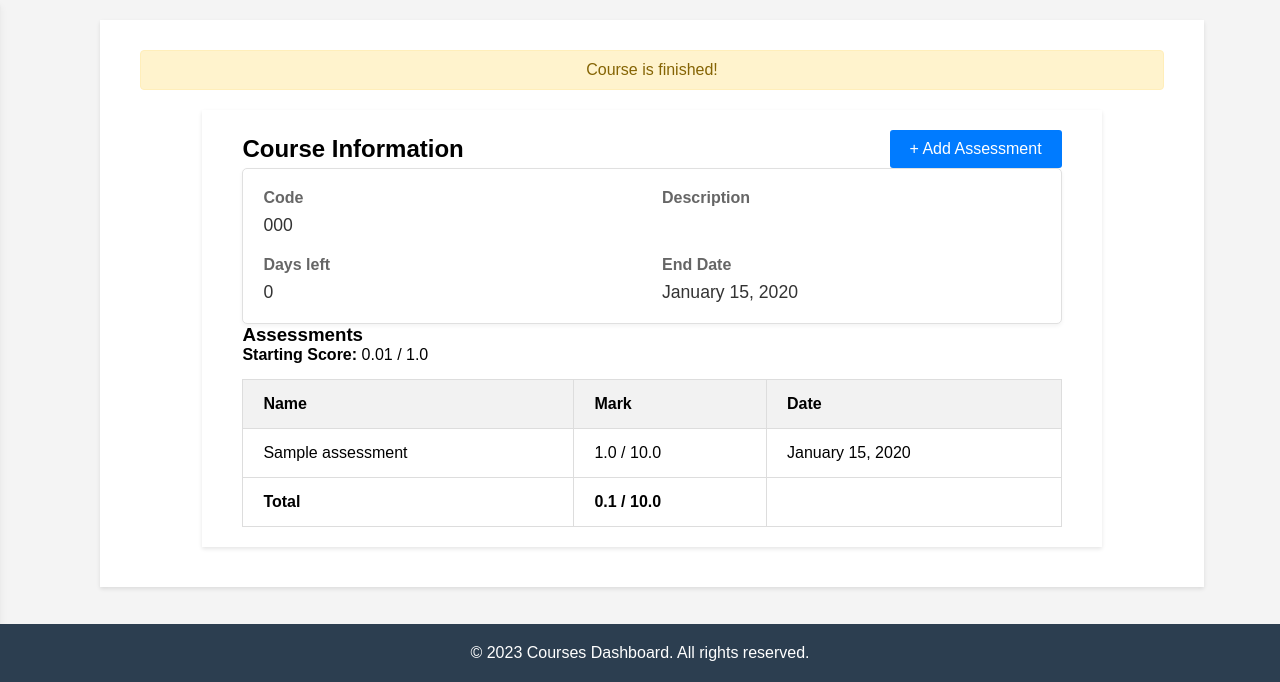
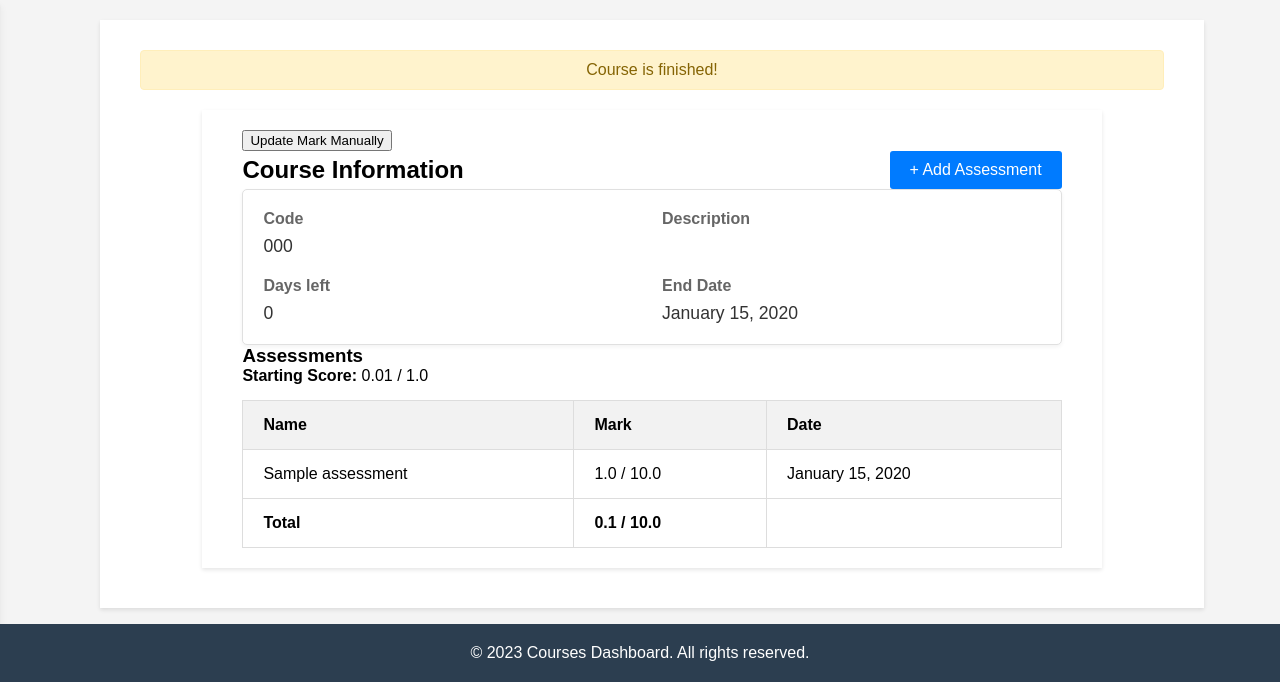
Before and after one commit to JoshuaChou10/GradeGenius, a Flask app: page /course/1 in a window 1280 px wide. Shown: the part 118-800 px from the top of the page. Run offline with Flask 3, Linux system fonts and the light colour scheme; a user stored in the database is signed in; tables that the repository leaves empty hold one stand-in row (values such as "Sample post").

Commit message:
Started manual mark update functionality

```diff
--- a/routes.py
+++ b/routes.py
@@ -200,6 +200,24 @@ def add_assessment(course_id):
     return render_template('add_assesment.html',course_id=course_id)
 
 
+@app.route('/course/<int:course_id>/update_grade', methods=["POST"])
+def udpate_grade(course_id):
+    course=None
+    new_grade=int(request.form.get('new_grade'))
+    if 'user_id' in session:
+        course=Course.query.get(course_id)
+        if not course:
+            return render_template("not_found.html")
+        course.grade=new_grade
+
+    else:
+        courses=session.get("temporary_courses",[])
+        for c in courses:
+            if c['id']==course_id:
+                c['grade']=new_grade
+        if not course:
+            return render_template("not_found.html")
+    return redirect(url_for('course_details',course_id=course_id))
 
 @app.route('/signup', methods=['POST', 'GET'])
 def signup():
--- a/templates/course_details.html
+++ b/templates/course_details.html
@@ -9,7 +9,7 @@
 {% endblock %}
 {% block header %}{{ course.name }} - {{course.grade |round(2)}}%{% endblock %}
 
-
+<button onclick="show()">Update Mark Manually</button>
 {% block content %}
 
     <!-- Notification Bar -->
@@ -20,8 +20,19 @@
     {% endif %}
 
 
-
+    <div id="update_grade" class="modal">
+        <!-- Modal content -->
+        <div class="modal-content">
+          <span class="close">&times;</span>
+          <form action="/course/{course.id}/update_grade" method="post">
+            <label for="new_grade">Enter Updated Grade:</label>
+            <input type="text" id="new_grade" name="new_grade" required>
+            <input type="submit" value="New Grade">
+          </form>
+        </div>
+      </div>
     <main>
+        <button onclick="show()">Update Mark Manually</button>
         <section class="course-details">
             <div class="section-header">
                 <h2>Course Information</h2>
@@ -83,3 +94,26 @@
         </section>
     </main>
 {% endblock %}
+
+          <script type="text/javascript">
+            // JavaScript to open the signup modal
+             function show() {
+              // Code to trigger the modal popup
+              var update_grade = document.getElementsById('update_grade');
+              update_grade.style.display = 'block';
+            }
+              // When the user clicks on <span> (x), close the modal
+    var span = document.getElementsByClassName("close")[0];
+    span.onclick = function() {
+      var modal = document.getElementById('update_grade');
+      modal.style.display = "none";
+    }
+
+    // When the user clicks anywhere outside of the modal, close it
+    window.onclick = function(event) {
+      var modal = document.getElementById('update_grade');
+      if (event.target == modal) {
+        modal.style.display = "none";
+      }
+    }
+          </script>
```
